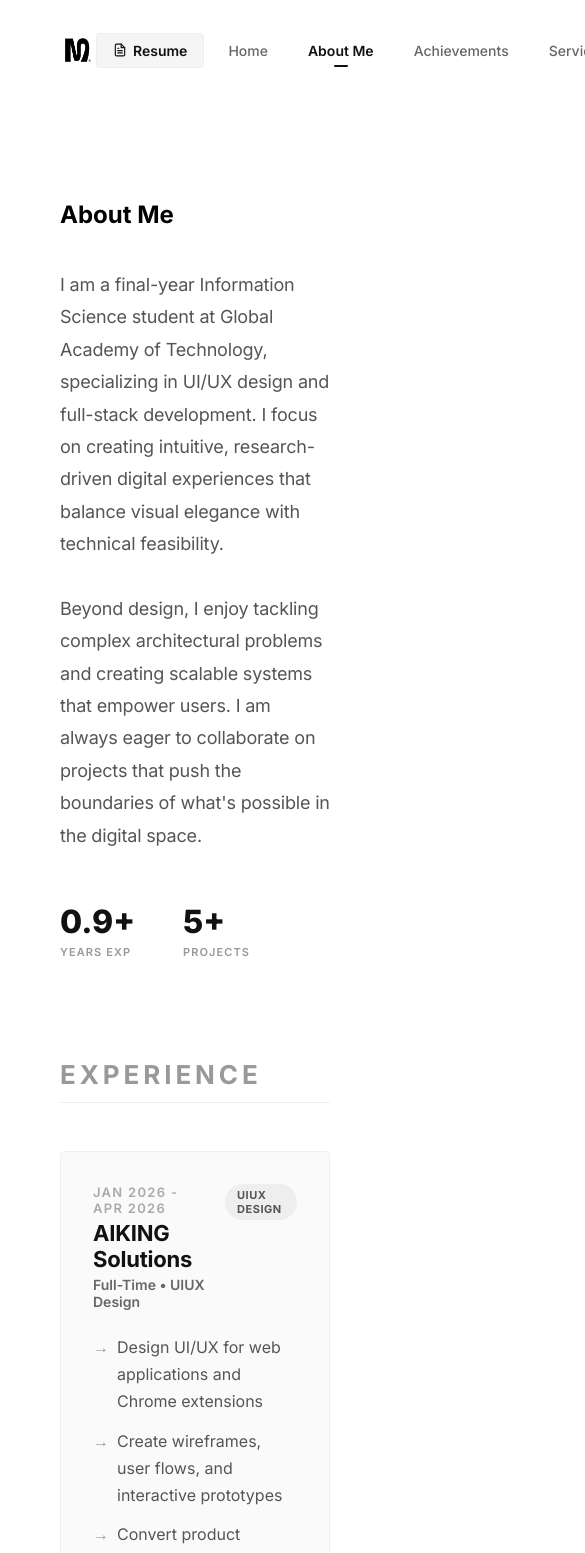
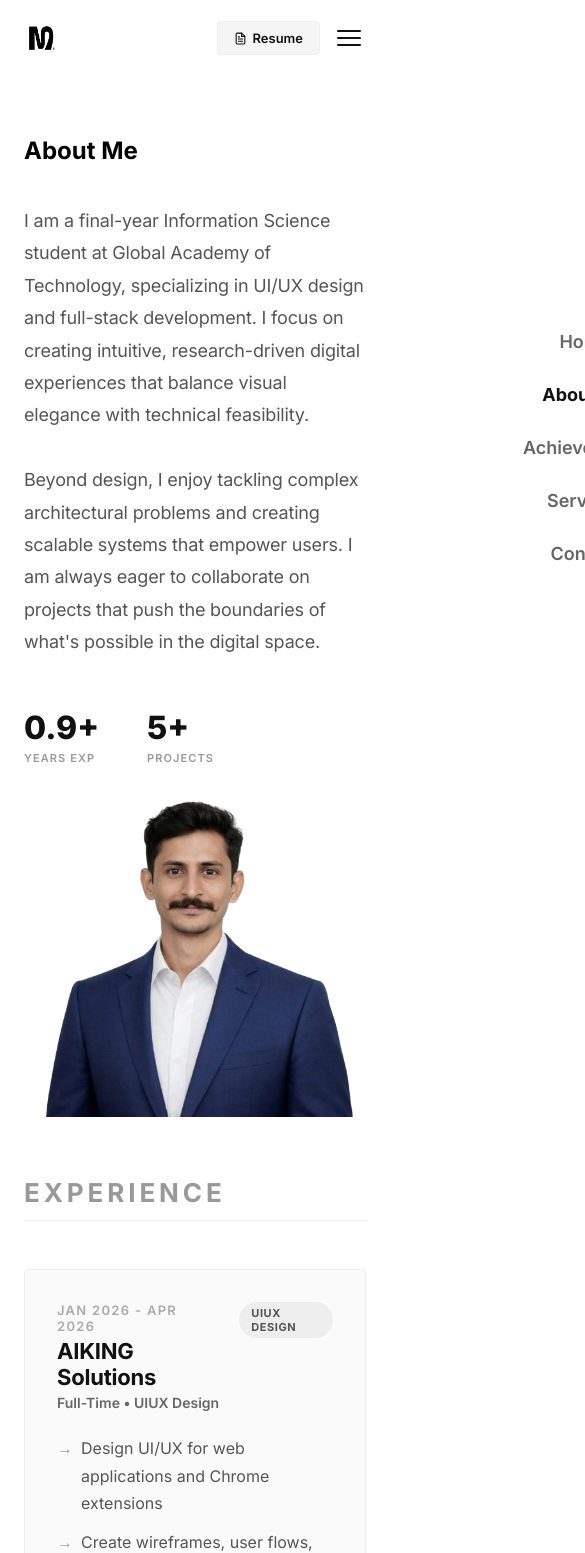
Before and after one commit to munirajubr/Portfolio, a React (Vite) app: page /about in a window 390 px wide. Shown: the top 1553 px of the page, 585 px wide, since content can reach past the window. Built offline with nearby package versions, Linux system fonts and the light colour scheme.

Commit message:
nav bar responsiveness

```diff
--- a/src/components/Navbar.jsx
+++ b/src/components/Navbar.jsx
@@ -24,6 +24,10 @@ export default function Navbar() {
     }
   }
 
+  // Separate resume item from regular nav items
+  const resumeItem = links.find(item => item.label === 'Resume')
+  const navLinks = links.filter(item => item.label !== 'Resume')
+
   return (
     <>
       <nav className="nav">
@@ -37,10 +41,10 @@ export default function Navbar() {
             {/* <span>Muniraju B R</span> */}
           </div>
 
+          {/* Desktop nav links (all items including Resume) */}
           <div className="nav-links">
             {links.map((item) => {
               const isExternal = item.to.startsWith('http');
-
               return (
                 <div
                   key={item.to}
@@ -66,6 +70,26 @@ export default function Navbar() {
             })}
           </div>
 
+          {/* Mobile right side: Resume button + Hamburger */}
+          <div className="nav-mobile-right">
+            {resumeItem && (
+              <div
+                onClick={() => handleNavigation(resumeItem.to, resumeItem.to.startsWith('http'))}
+                className="nav-link nav-link-highlight mobile-resume-btn"
+                style={{ cursor: 'pointer' }}
+              >
+                <div style={{ display: 'flex', alignItems: 'center', gap: '6px' }}>
+                  <svg width="13" height="13" viewBox="0 0 24 24" fill="none" stroke="currentColor" strokeWidth="2" strokeLinecap="round" strokeLinejoin="round">
+                    <path d="M14 2H6a2 2 0 0 0-2 2v16a2 2 0 0 0 2 2h12a2 2 0 0 0 2-2V8z"></path>
+                    <polyline points="14 2 14 8 20 8"></polyline>
+                    <line x1="16" y1="13" x2="8" y2="13"></line>
+                    <line x1="16" y1="17" x2="8" y2="17"></line>
+                    <polyline points="10 9 9 9 8 9"></polyline>
+                  </svg>
+                  Resume
+                </div>
+              </div>
+            )}
             <button
               className={`hamburger ${menuOpen ? 'open' : ''}`}
               onClick={() => setMenuOpen(o => !o)}
@@ -74,42 +98,21 @@ export default function Navbar() {
               <span /><span /><span />
             </button>
           </div>
+        </div>
       </nav>
 
+      {/* Mobile overlay: fullscreen centered (Reverted to "as like before") */}
       <div className={`mobile-menu ${menuOpen ? 'open' : ''}`}>
-        <button
-          className="hamburger open"
-          onClick={() => setMenuOpen(false)}
-          aria-label="Close menu"
-          style={{ position: 'absolute', top: 24, right: 24 }}
-        >
-          <span /><span /><span />
-        </button>
-        {links.map((item) => {
+        {navLinks.map((item) => {
           const isExternal = item.to.startsWith('http');
-
           return (
             <div
               key={item.to}
               onClick={() => handleNavigation(item.to, isExternal)}
-              className={`mobile-link ${pathname === item.to ? 'active' : ''} ${item.label === 'Resume' ? 'nav-link-highlight' : ''}`}
-              style={{
-                cursor: 'pointer',
-                ...(item.label === 'Resume' ? { width: 'fit-content', margin: '0 auto' } : {})
-              }}
+              className={`mobile-link ${pathname === item.to ? 'active' : ''}`}
+              style={{ cursor: 'pointer' }}
             >
-              <div style={{ display: 'flex', alignItems: 'center', justifyContent: 'center', gap: '8px' }}>
-                {item.label === 'Resume' && (
-                  <svg width="18" height="18" viewBox="0 0 24 24" fill="none" stroke="currentColor" strokeWidth="2" strokeLinecap="round" strokeLinejoin="round">
-                    <path d="M14 2H6a2 2 0 0 0-2 2v16a2 2 0 0 0 2 2h12a2 2 0 0 0 2-2V8z"></path>
-                    <polyline points="14 2 14 8 20 8"></polyline>
-                    <line x1="16" y1="13" x2="8" y2="13"></line>
-                    <line x1="16" y1="17" x2="8" y2="17"></line>
-                    <polyline points="10 9 9 9 8 9"></polyline>
-                  </svg>
-                )}
               {item.label}
-              </div>
             </div>
           );
         })}
--- a/src/index.css
+++ b/src/index.css
@@ -141,6 +141,26 @@ body {
   transform: translateX(-50%);
 }
 
+.nav-mobile-right {
+  display: none;
+  align-items: center;
+  gap: 12px;
+}
+
+.mobile-resume-btn {
+  display: none;
+  font-size: 13px !important;
+  padding: 8px 16px !important;
+  border-radius: 4px !important;
+  background: #f5f5f5 !important;
+  color: #111 !important;
+  border: 1px solid #eee !important;
+}
+
+.mobile-resume-btn:hover {
+  background: #eee !important;
+}
+
 .hamburger {
   display: none;
   flex-direction: column;
@@ -165,21 +185,28 @@ body {
 .hamburger.open span:nth-child(2) { opacity: 0; }
 .hamburger.open span:nth-child(3) { transform: translateY(-7px) rotate(-45deg); }
 
+/* Removed mobile-backdrop as we went back to fullscreen overlay */
+
 .mobile-menu {
-  display: none;
   position: fixed;
-  inset: 0;
-  background: #fff;
+  top: 0;
+  right: 0;
+  bottom: 0;
+  width: 100%; /* Full screen width */
+  background: #ffffff;
   z-index: 150;
+  display: flex;
   flex-direction: column;
   align-items: center;
   justify-content: center;
   gap: 8px;
   padding: 80px 30px 30px;
+  transform: translateX(100%);
+  transition: transform 0.4s cubic-bezier(0.4, 0, 0.2, 1);
 }
 
 .mobile-menu.open {
-  display: flex;
+  transform: translateX(0);
 }
 
 .mobile-link {
@@ -187,10 +214,16 @@ body {
   font-weight: 600;
   color: #666;
   text-decoration: none;
-  padding: 12px 28px;
-  border-radius: 10px;
+  padding: 12px 20px;
+  border-radius: 8px;
   width: 100%;
   text-align: center;
+  transition: all 0.2s ease;
+}
+
+.mobile-link:hover {
+  color: #111;
+  background: #f5f5f5;
 }
 
 .mobile-link.active {
@@ -1007,6 +1040,48 @@ body {
 
 /* ── RESPONSIVE ── */
 @media (max-width: 1024px) {
+  .nav {
+    padding: 24px 40px;
+  }
+  .nav-links {
+    display: none;
+  }
+  .nav-mobile-right {
+    display: flex;
+  }
+  .mobile-resume-btn {
+    display: flex;
+  }
+  .hamburger {
+    display: flex;
+  }
+
+  /* ── Page padding tablet ── */
+  .hero, .about-section, .projects-section, .achievements-section {
+    padding-left: 40px;
+    padding-right: 40px;
+  }
+
+  .projects-grid, .achievements-grid {
+    grid-template-columns: repeat(2, 1fr);
+    gap: 24px;
+  }
+
+  .skills-grid {
+    grid-template-columns: repeat(2, 1fr);
+  }
+
+  .about-hero-row {
+    flex-direction: column-reverse; /* Put text below photo or keep consistent */
+    gap: 40px;
+  }
+  .about-photo-wrap {
+    width: 100%;
+    max-width: 400px;
+    margin: 0 auto;
+  }
+
+  /* Footer tablet */
   .footer-header {
     flex-direction: column;
     align-items: flex-start;
@@ -1022,21 +1097,82 @@ body {
 }
 
 @media (max-width: 768px) {
+  .nav {
+    padding: 20px 24px;
+  }
+
+  /* ── Page padding mobile ── */
+  .hero {
+    padding: 60px 24px 0;
+  }
+  .about-section {
+    padding: 60px 24px 0;
+  }
+  .projects-section {
+    padding: 60px 24px 80px;
+  }
+  .achievements-section {
+    padding: 60px 24px 80px;
+  }
+  .services-grid {
+    padding: 0 24px 80px;
+  }
+
+  .contact-grid {
+    grid-template-columns: 1fr;
+    gap: 60px;
+  }
+
+  .projects-grid, .achievements-grid {
+    grid-template-columns: 1fr;
+    gap: 20px;
+  }
+
+  .skills-grid {
+    grid-template-columns: 1fr;
+    gap: 24px;
+  }
+
+  .about-hero-row {
+    flex-direction: column;
+    gap: 32px;
+  }
+
+  .about-photo-wrap {
+    width: 100%;
+    max-width: 320px;
+    margin: 0 auto;
+    display: flex;
+  }
+
+  .service-item {
+    grid-template-columns: 48px 1fr;
+    gap: 20px;
+  }
+
+  /* ── Footer mobile ── */
   .footer {
     padding: 80px 24px 40px;
   }
   .footer-header {
+    flex-direction: column;
+    align-items: flex-start;
     gap: 32px;
   }
   .footer-headline {
     font-size: 40px;
   }
   .footer-cta-main {
-    font-size: 18px;
+    font-size: 16px;
+    gap: 12px;
   }
   .footer-cta-circle {
-    width: 50px;
-    height: 50px;
+    width: 44px;
+    height: 44px;
+  }
+  .footer-cta-circle svg {
+    width: 18px;
+    height: 18px;
   }
   .footer-base {
     flex-direction: column;
--- a/src/responsive.css
+++ b/src/responsive.css
@@ -151,8 +151,8 @@
 @media (max-width: 1024px) {
   .section-pad,
   .page-wrap {
-    padding-left: 40px;
-    padding-right: 40px;
+    padding-left: 24px;
+    padding-right: 24px;
   }
 
   /* Hero – stack vertically */
@@ -160,10 +160,9 @@
     flex-direction: column !important;
     align-items: flex-start !important;
   }
-  /* Hide illustration & photo on tablet */
-  .hero-illustration,
-  .about-photo,
-  .about-photo-wrap { display: none !important; }
+  /* Hide large illustrations on tablet, but keep photos if they fit */
+  .hero-illustration { display: none !important; }
+  .about-photo-wrap { display: block !important; }
 
   /* Project cards – thumbnail on top, info below */
   .project-card-row {
@@ -208,10 +207,7 @@
     flex-direction: column !important;
   }
 
-  /* Achievements grid */
-  .achievements-grid {
-    grid-template-columns: 1fr !important;
-  }
+  /* Achievements grid - handled in index.css */
 
   /* Contact top row */
   .contact-top-row {
@@ -309,10 +305,8 @@
   }
   /* Hero resume btn – handled in typography block */
   /* Hide illustration & photo on mobile (already hidden from tablet rule; kept explicit) */
-  .hero-illustration,
-  .about-photo,
-  .about-photo-wrap,
-  .hero-photo-wrap { display: none !important; }
+  .hero-illustration { display: none !important; }
+  .about-photo-wrap { display: flex !important; margin: 0 auto; }
 
   /* Page titles */
   .page-title {
@@ -464,9 +458,10 @@
     flex-direction: column !important;
     gap: 20px !important;
     align-items: flex-start !important;
+    padding: 20px !important;
   }
   .cta-heading {
-    font-size: 28px !important;
+    font-size: 24px !important;
   }
 
   /* Footer */
```
Lines whose indentation alone changed are shown as unchanged.
